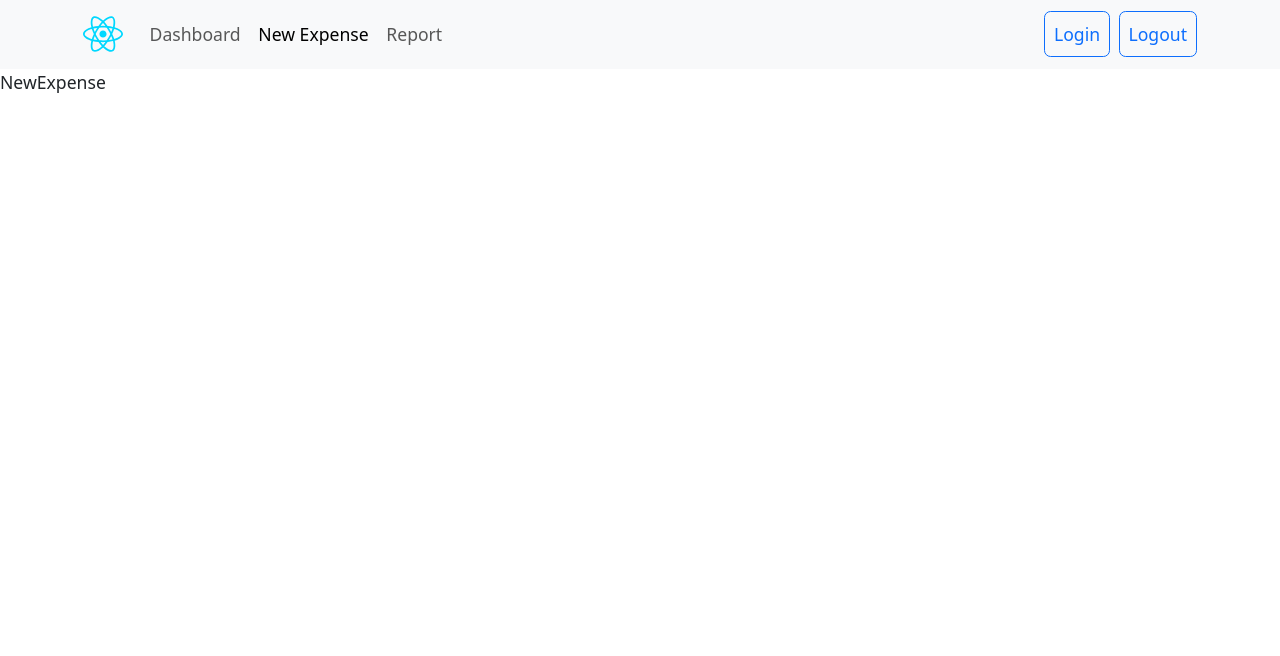
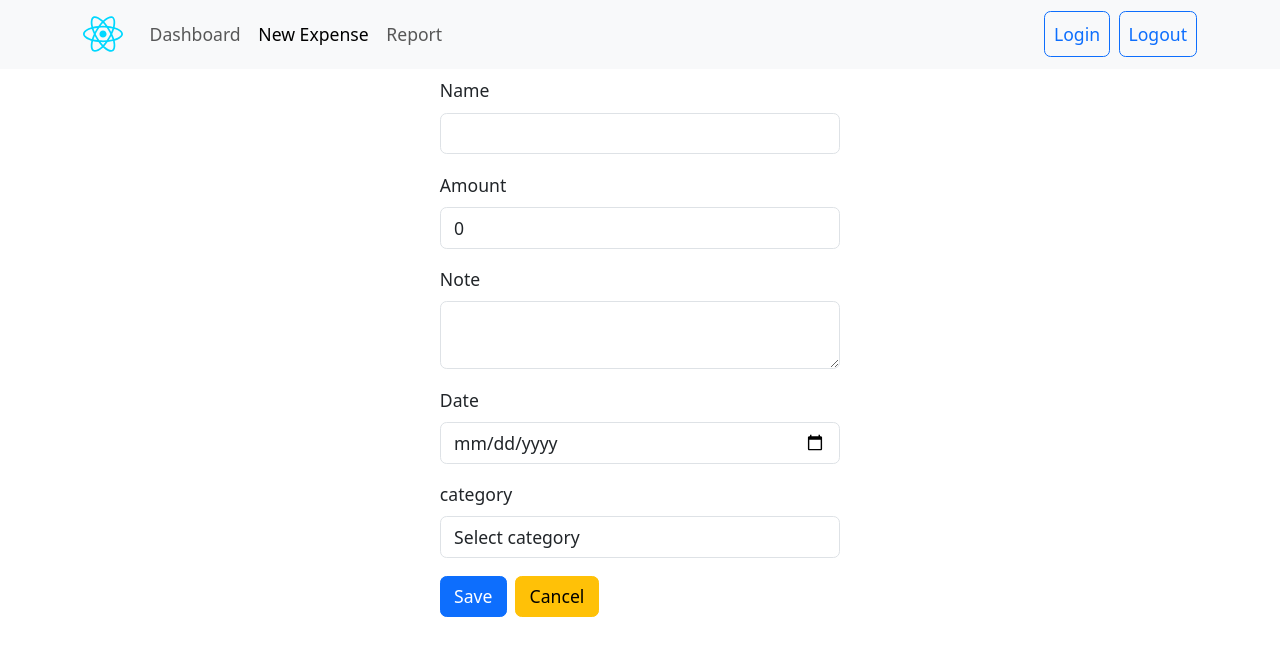
Before and after one commit to honoriusdigesus/expenses, a React (Vite) app in the folder frontend/webapi/: page /new in a window 1280 px wide. Shown: the top 656 px of the page. Built offline with nearby package versions, Linux system fonts and the light colour scheme; a web font is replaced by a local one.

Commit message:
[Fronend] Add Expense

```diff
--- a/frontend/package.json
+++ b/frontend/package.json
@@ -3,8 +3,10 @@
     "axios": "^1.7.9",
     "boostrap": "^2.0.0",
     "bootstrap": "^5.3.3",
+    "formik": "^2.4.6",
     "react-bootstrap": "^2.10.9",
     "react-icons": "^5.4.0",
-    "react-router-dom": "^7.1.5"
+    "react-router-dom": "^7.1.5",
+    "yup": "^1.6.1"
   }
 }
--- /dev/null
+++ b/frontend/webapi/src/components/mDropdown.tsx
@@ -0,0 +1,37 @@
+interface Props{
+    options: string[];
+    name: string;
+    id: string;
+    onChange: (event: React.ChangeEvent<HTMLSelectElement>) => void;
+    onBlur: (event: React.ChangeEvent<HTMLSelectElement>) => void;
+    label: string;
+    error?: string;
+    touched?: boolean;
+    value?: string;
+}
+
+const MDropdown = ({options, name, id, onChange, onBlur,label, value,error, touched}:Props) => {
+    return (
+        <div className="mb-3">
+            <label htmlFor={id} className="form-label">
+                {label}
+            </label>
+            <select
+                name={name}
+                id={id}
+                className="form-control"
+                onChange={onChange}
+                onBlur={onBlur}
+            >
+                <option value={value}>Select category</option>
+                {options.map((option) => (
+                    <option key={option} value={option} label={option}/>
+                ))}
+            </select>
+
+            {touched && error ? (<div className="text-danger fst-italic">{error}</div>) : null}
+        </div>
+
+    );
+};
+export default MDropdown;
--- a/frontend/webapi/src/pages/expenses/NewExpense.tsx
+++ b/frontend/webapi/src/pages/expenses/NewExpense.tsx
@@ -1,7 +1,117 @@
+import {useFormik} from "formik";
+import {Expense} from "../../model/Expense.ts";
+import expenseValidationsSchema from "../../validations/expenseValidationsSchema.ts";
+import MDropdown from "../../components/mDropdown.tsx";
+import {expensesCategories} from "../../utils/AppConstants.ts";
+import {saveOrUpdateExpense} from "../../services/expense-service.ts";
+import {useState} from "react";
+import {useNavigate} from "react-router-dom";
+
 
 const NewExpense = () => {
+
+    const [error, setError] = useState<string>('');
+    const navigate = useNavigate();
+
+    const formik = useFormik({
+        initialValues: {
+            name: '',
+            amount: 0,
+            note: '',
+            date: new Date().toISOString().split('T')[0],
+            category: ''
+        },
+        onSubmit: (values:Expense) => {
+            saveOrUpdateExpense(values)
+                .then((response)=>{
+                    if(response.status === 200){
+                        console.log("Expense saved successfully");
+                        navigate("/");
+                    }
+                })
+                .catch((error)=> {
+                    console.log(error)
+                    setError(error.message);
+                });
+        },
+        validationSchema: expenseValidationsSchema
+
+    });
     return (
-        <div>NewExpense</div>
+        <div className="d-flex justify-content-center align-items-center mt-2">
+            <div className="container col-md-4 col-md-4 col-sm-8 col-xs-12">
+                <form onSubmit={formik.handleSubmit}>
+
+                    {error && <p className="text-danger">{error}</p>}
+                    <div className="mb-3">
+                        <label htmlFor="name" className="form-label">Name</label>
+                        <input
+                            type="text"
+                            className="form-control"
+                            id="name"
+                            name="name"
+                            value={formik.values.name}
+                            onChange={formik.handleChange}
+                            onBlur={formik.handleBlur}
+                        />
+                        {formik.touched.name && formik.errors.name ? <div className="text-danger fst-italic">{formik.errors.name}</div> : null}
+                    </div>
+
+                    <div className="mb-3">
+                        <label htmlFor="amount" className="form-label">Amount</label>
+                        <input
+                            type="text"
+                            className="form-control"
+                            id="amount" name="amount"
+                            value={formik.values.amount}
+                            onChange={formik.handleChange}
+                            onBlur={formik.handleBlur}
+                        />
+                        {formik.touched.amount && formik.errors.amount ? <div className="text-danger fst-italic">{formik.errors.amount}</div> : null}
+                    </div>
+
+                    <div className="mb-3">
+                        <label htmlFor="note" className="form-label">Note</label>
+                        <textarea
+                            className="form-control"
+                            id="note"
+                            name="note"
+                            value={formik.values.note}
+                            onChange={formik.handleChange}
+                            onBlur={formik.handleBlur}
+                        />
+                    </div>
+
+                    <div className="mb-3">
+                        <label htmlFor="date" className="form-label">Date</label>
+                        <input
+                            type="date"
+                            className="form-control"
+                            id="date"
+                            name="date"
+                            onChange={formik.handleChange}
+                            onBlur={formik.handleBlur}
+                        />
+                        {formik.touched.date && formik.errors.date ? <div className="text-danger fst-italic">{formik.errors.date}</div> : null}
+                    </div>
+
+                    <MDropdown
+                        options={expensesCategories}
+                        id="category"
+                        name="category"
+                        label="category"
+                        value={formik.values.category}
+                        onChange={formik.handleChange}
+                        onBlur={formik.handleBlur}
+                        error={formik.errors.category}
+                        touched={formik.touched.category}
+                    />
+
+                    <button type="submit" className="btn btn-primary">Save</button>
+                    <button className="btn btn-warning mx-2">Cancel</button>
+                </form>
+            </div>
+        </div>
     );
 };
 export default NewExpense;
--- a/frontend/webapi/src/services/expense-service.ts
+++ b/frontend/webapi/src/services/expense-service.ts
@@ -12,3 +12,7 @@ export const getExpenseByExpenseId = (expenseId: string) => {
 export const deleteExpenseExpenseId = (expenseId: string) => {
     return apiClient.delete(`/delete/expenses/${expenseId}`);
 }
+
+export const saveOrUpdateExpense = (expense: Expense) => {
+    return apiClient.post("/add/expenses", expense);
+}
--- /dev/null
+++ b/frontend/webapi/src/utils/AppConstants.ts
@@ -0,0 +1,11 @@
+export const expensesCategories = [
+    "Transport",
+    "Health",
+    "Education",
+    "Home",
+    "Food",
+    "Entertainment",
+    "Clothing",
+    "Others"
+
+];
--- /dev/null
+++ b/frontend/webapi/src/validations/expenseValidationsSchema.ts
@@ -0,0 +1,21 @@
+import * as Yup from "yup";
+
+const validationSchema = Yup.object({
+    name: Yup
+        .string()
+        .required("Name is required")
+        .min(3, "Name must be at least 3 characters"),
+    amount: Yup
+        .number()
+        .required("Amount is required")
+        .positive("Amount must be positive")
+        .integer("Amount must be an integer"),
+    date: Yup
+        .date()
+        .required("Date is required"),
+    category: Yup
+        .string()
+        .required("Category is required"),
+});
+
+export default validationSchema;
```
Also changed, not shown: 2 other files (tests, documents, lock files or other folders).
